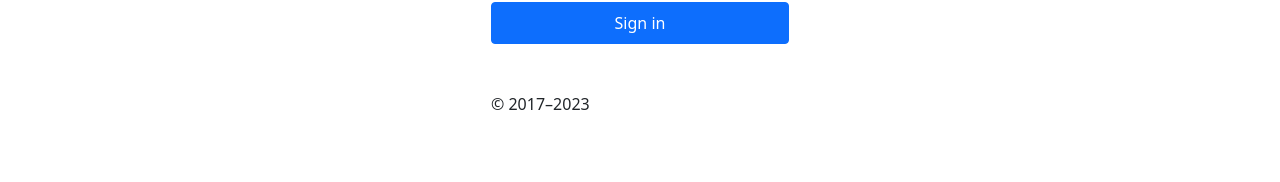
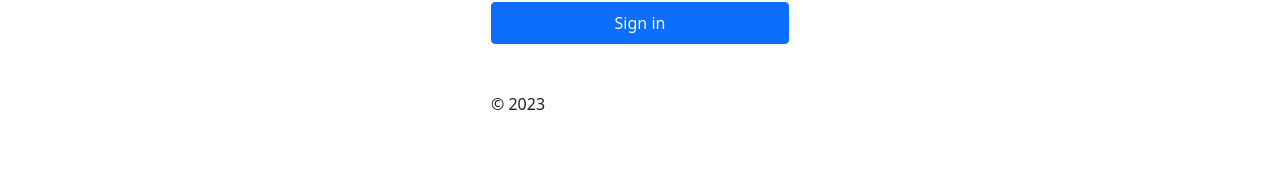
Before and after one commit to OopsDeveloper/frontend, a Vue app: page /login in a window 1280 px wide. Shown: the part 291-473 px from the top of the page. Built offline with nearby package versions, Linux system fonts and the light colour scheme.

Commit message:
Login.vue 수정

```diff
--- a/src/pages/Login.vue
+++ b/src/pages/Login.vue
@@ -17,7 +17,7 @@
         </label>
       </div>
       <button class="btn btn-primary w-100 py-2" @click="submit()">Sign in</button>
-      <p class="mt-5 mb-3 text-body-secondary">&copy; 2017–2023</p>
+      <p class="mt-5 mb-3 text-body-secondary">&copy; 2023</p>
   </div>
 </template>
 
```
